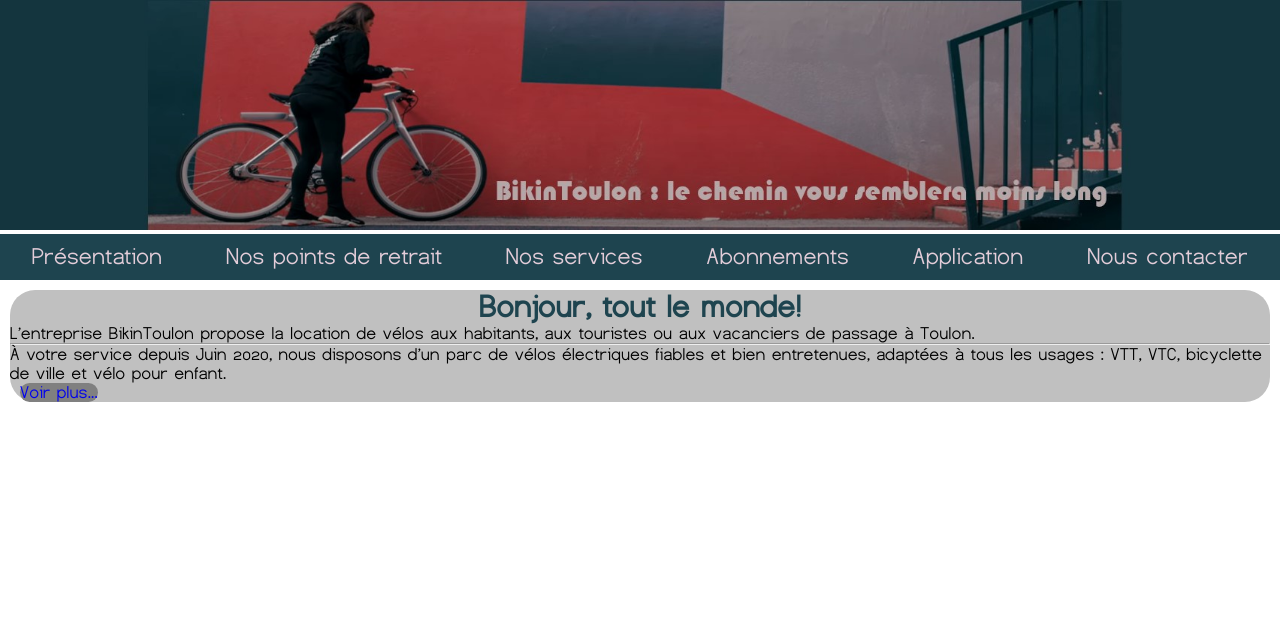
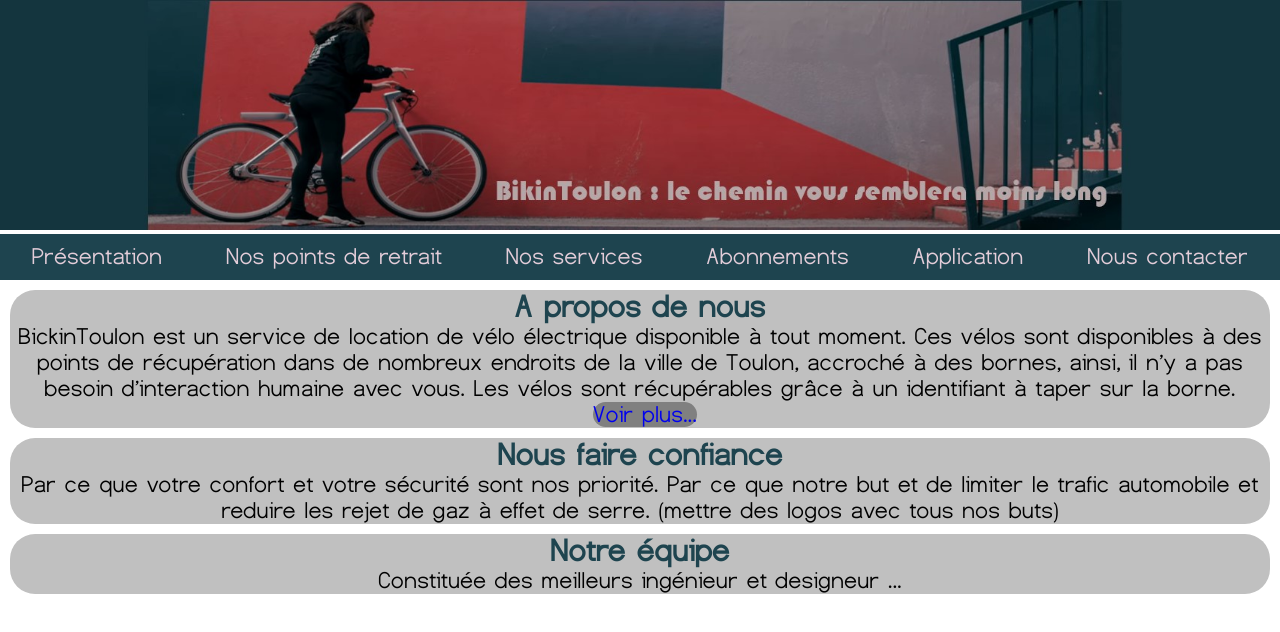
Before and after one commit to Gofrane0310/Bikintoulon, a website: page public_html/index.html in a window 1280 px wide. Drawn offline with Linux system fonts and the light colour scheme.

Commit message:
Merge origin/master
Conflicts:
	public_html/Pages_html/retrait.html
	public_html/index.html

```diff
--- a/public_html/css/css_general.css
+++ b/public_html/css/css_general.css
@@ -105,8 +105,7 @@
 #principal {
     margin-top: 10px; /* Marge supérieure */
     display: flex; /* Ce conteneur est "flexible" */
-    flex-direction: row; /* Les éléments sont mis côte à côte */
-    text-align: justify; /* Alignement du texte : justifié */
+    text-align: center; /* Alignement du texte : justifié */
 }
 #principal article {
     flex: 1; /* Écriture raccourcie :
@@ -116,3 +115,8 @@
 #principal article p {
     padding-top: 16px; /* Marge intérieure supérieure */
 }
+
+p{
+    text-align: center;
+    font-size: x-large;
+}
--- a/public_html/index.html
+++ b/public_html/index.html
@@ -34,15 +34,33 @@
         <section>
 
         </section>
+  <section>
+        <div class="jumbotron">
+
+            <h1>A propos de nous</h1>
+            <p>
+                    BickinToulon est un service de location de vélo électrique disponible à tout moment.
+                    Ces vélos sont disponibles à des points de récupération dans de nombreux endroits de la ville de Toulon, accroché à des bornes, ainsi, il n’y a pas besoin d’interaction humaine avec vous.
+                    Les vélos sont récupérables grâce à un identifiant à taper sur la borne.
+
+            </p>
+            <p><a class="button" href="pages_html/voir_plus.html" role="button">Voir plus...</a></p>
+        </div>
 
         <div class="jumbotron">
-  <h1 class="display-4">Bonjour, tout le monde!</h1>
-  <p class="lead">
-      L’entreprise BikinToulon propose la location de vélos aux habitants, aux touristes ou aux vacanciers de passage à Toulon.
-  </p>
-  <hr class="my-4">
-  <p>À votre service depuis Juin 2020, nous disposons d’un parc de vélos électriques fiables et bien entretenues, adaptées à tous les usages : VTT, VTC, bicyclette de ville et vélo pour enfant.</p>
-  <a class="button" href="pages_html/voir_plus.html" role="button">Voir plus...</a>
-            </div>
+                <h1>Nous faire confiance</h1>
+            <p>
+                 Par ce que votre confort et votre sécurité sont nos priorité.
+                 Par ce que notre but et de limiter le trafic automobile et reduire les rejet de gaz à effet de serre.
+                 (mettre des logos avec tous nos buts)
+                </p>
+        </div>
+        <div class="jumbotron">
+                 <h1>Notre équipe </h1>
+            <p>Constituée des meilleurs ingénieur et designeur ...
+                </p>
+                </div>
+        </section>
+
     </body>
 </html>
```
Also changed, not shown: public_html/Pages_html/voir_plus.html (+26 -10 lines).
